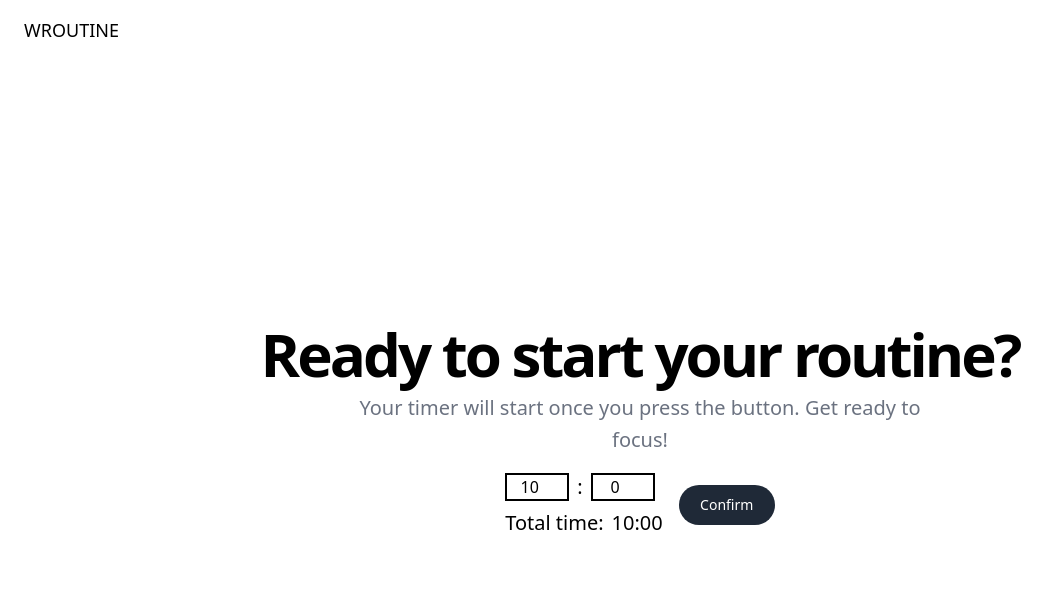
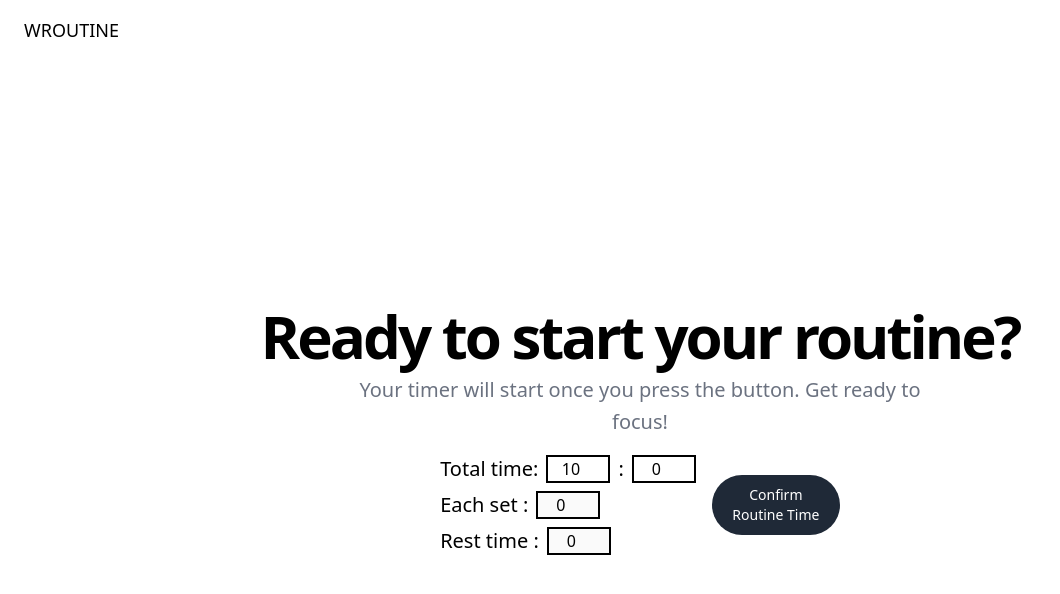
Before and after one commit to LuisCFunes/WROUTINE, a React (Vite) app: page / in a window 1280 px wide. Shown: the top 594 px of the page, without its empty margins (0-1060 px from the left). Built offline with nearby package versions, Linux system fonts and the light colour scheme.

Commit message:
inputs for rest and each time set

```diff
--- a/src/components/ui/Btn.tsx
+++ b/src/components/ui/Btn.tsx
@@ -9,7 +9,7 @@ const Button: React.FC<ButtonProps> = ({ onClick, children }) => {
   return (
     <button
       type="button"
-      className="w-24 text-white bg-gray-800 hover:bg-gray-900 focus:outline-none focus:ring-4 focus:ring-gray-300 font-medium rounded-full text-sm px-5 py-2.5  dark:bg-gray-800 dark:hover:bg-gray-700 dark:focus:ring-gray-700 dark:border-gray-700"
+      className="w-32 text-white bg-gray-800 hover:bg-gray-900 focus:outline-none focus:ring-4 focus:ring-gray-300 font-medium rounded-full text-sm px-5 py-2.5  dark:bg-gray-800 dark:hover:bg-gray-700 dark:focus:ring-gray-700 dark:border-gray-700"
       onClick={onClick}
     >
       {children}
--- a/src/components/ui/inputTimeTotal.tsx
+++ b/src/components/ui/inputTimeTotal.tsx
@@ -2,116 +2,158 @@ import React, { useState, useEffect } from "react";
 import Btn from "./Btn";
 
 const InputTimeTotal: React.FC = () => {
-    const [minutes, setMinutes] = useState(10); // State to manage the minutes
-    const [seconds, setSeconds] = useState(0); // State to manage the seconds
-    const [isConfirmed, setIsConfirmed] = useState(false); // State to track if time is confirmed
-    const [isRunning, setIsRunning] = useState(false); // State to track if timer is running
+    const [time, setTime] = useState({ minutes: 10, seconds: 0 });
+    const [timeRoutine, setTimeRoutine] = useState({ exerciseTime: 0, restTime: 0, });
+    const [confirms, setIsconfirms] = useState({ confirmRoutine: false, confirmEachSet: false,confirmRest:false });
+    const [isRunning, setIsRunning] = useState(false);
 
-    const handleMinutesChange = (e: React.ChangeEvent<HTMLInputElement>) => {
-        if (!isConfirmed) {
-            const value = parseInt(e.target.value);
-            setMinutes(isNaN(value) ? 0 : value);
+    const handleTimeChange = (e: React.ChangeEvent<HTMLInputElement>) => {
+        if (!confirms.confirmRoutine) {
+            const { value } = e.target;
+            const parsedValue = parseInt(value);
+            setTime((prevTime) => ({
+                ...prevTime,
+                [e.target.name]: isNaN(parsedValue) ? 0 : parsedValue,
+            }));
         }
     };
 
-    const handleSecondsChange = (e: React.ChangeEvent<HTMLInputElement>) => {
-        if (!isConfirmed) {
-            const value = parseInt(e.target.value);
-            setSeconds(isNaN(value) ? 0 : value);
+    const handleTimeRoutineChange = (e: React.ChangeEvent<HTMLInputElement>) => {
+        if (confirms.confirmRoutine) {
+            const { value } = e.target;
+            const parsedValue = parseInt(value);
+            setTimeRoutine((prevTime) => ({
+                ...prevTime,
+                [e.target.name]: isNaN(parsedValue) ? 0 : parsedValue,
+            }));
         }
     };
 
     const handleConfirmClick = () => {
-        setIsConfirmed(true);
+        setIsconfirms((prevConfirm) => ({ ...prevConfirm, confirmRoutine: true }));
     };
 
-    const handleStartClick = () => {
-        setIsRunning(true);
+    const handleConfirmTimeExerciseClick = () => {
+        setIsconfirms((prevConfirm) => ({ ...prevConfirm, confirmEachSet: true }));
     };
 
-    const handleStopClick = () => {
-        setIsRunning(false);
+    const handleConfirmRestClick = () => {
+        setIsconfirms((prevConfirm) => ({ ...prevConfirm, confirmRest: true }));
+    };
+
+    const toggleRunningState = () => {
+        setIsRunning(prevRunning => !prevRunning);
     };
 
     useEffect(() => {
         let timer: NodeJS.Timeout;
-
         if (isRunning) {
             timer = setInterval(() => {
-                if (seconds === 0) {
-                    if (minutes === 0) {
-                        setIsRunning(false);
-                        clearInterval(timer);
-                    } else {
-                        setMinutes(prevMinutes => prevMinutes - 1);
-                        setSeconds(59);
-                    }
-                } else {
-                    setSeconds(prevSeconds => prevSeconds - 1);
-                }
+                setTime((prevTime) => ({
+                    ...prevTime,
+                    seconds:
+                        prevTime.seconds === 0
+                            ? prevTime.minutes > 0
+                                ? 59
+                                : 0
+                            : prevTime.seconds - 1,
+                    minutes:
+                        prevTime.seconds === 0 && prevTime.minutes === 0
+                            ? 0
+                            : prevTime.minutes - (prevTime.seconds === 0 ? 1 : 0),
+                }));
             }, 1000);
         }
-
         return () => clearInterval(timer);
-    }, [isRunning, minutes, seconds]);
+    }, [isRunning, time]);
 
     return (
         <div className="flex justify-center gap-4">
-            <div className="flex flex-col gap-2">
+            <div className="flex flex-col gap-2 my-auto">
                 <div className="flex items-center space-x-2">
-                    {!isConfirmed && (
+                    {confirms.confirmRoutine ? (
+                        <section>
+                            <div className="text-xl font-medium">
+                                Total time:{String(time.minutes).padStart(2, "0")}:
+                                {String(time.seconds).padStart(2, "0")}
+                            </div>
+                        </section>
+                    ) : (
                         <>
+                            <h3 className="text-xl font-medium">Total time:</h3>
                             <input
                                 type="number"
-                                value={minutes}
-                                onChange={handleMinutesChange}
+                                value={time.minutes}
+                                onChange={handleTimeChange}
                                 className="border-2 border-black rounded-md w-16 text-center"
-                                disabled={isConfirmed}
+                                disabled={confirms.confirmRoutine}
+                                name="minutes"
                             />
                             <div className="text-xl font-medium">:</div>
                             <input
                                 type="number"
-                                value={seconds}
-                                onChange={handleSecondsChange}
+                                value={time.seconds}
+                                onChange={handleTimeChange}
                                 className="border-2 border-black rounded-md w-16 text-center"
-                                disabled={isConfirmed}
+                                disabled={confirms.confirmRoutine}
+                                name="seconds"
                             />
                         </>
                     )}
                 </div>
-                <div className="flex">
-                    <div className="flex items-center space-x-2">
-                        <div className="text-xl font-medium">Total time:</div>
+
+                <div className="flex items-center space-x-2">
+                    {confirms.confirmRoutine && confirms.confirmEachSet ? (
                         <div className="text-xl font-medium">
-                            {String(minutes).padStart(2, "0")}
-                            {":"}
-                            {String(seconds).padStart(2, "0")}
+                            Each set :{String(timeRoutine.exerciseTime).padStart(2, "0")}
                         </div>
-                    </div>
+                    ) : (
+                        <>
+                            <h3 className="text-xl font-medium"> Each set :</h3>
+                            <input
+                                type="number"
+                                value={timeRoutine.exerciseTime}
+                                onChange={handleTimeRoutineChange}
+                                className="border-2 border-black rounded-md w-16 text-center"
+                                disabled={!confirms.confirmRoutine}
+                                name="exerciseTime"
+                            />
+                        </>
+                    )}
+                </div>
+
+                <div className="flex items-center space-x-2">
+                    {confirms.confirmRoutine && confirms.confirmEachSet && confirms.confirmRest ? (
+                        <div className="text-xl font-medium">
+                            Rest time :{String(timeRoutine.restTime).padStart(2, "0")}
+                        </div>
+                    ) : (
+                        <>
+                            <h3 className="text-xl font-medium"> Rest time :</h3>
+                            <input
+                                type="number"
+                                value={timeRoutine.restTime}
+                                onChange={handleTimeRoutineChange}
+                                className="border-2 border-black rounded-md w-16 text-center"
+                                disabled={!confirms.confirmEachSet}
+                                name="restTime"
+                            />
+                        </>
+                    )}
                 </div>
             </div>
-            <div className="flex flex-col my-auto">
-                {!isConfirmed && (
-                    <Btn
-                        onClick={handleConfirmClick}
-                    >
-                        Confirm
-                    </Btn>
+            <div className="my-auto">
+                {!confirms.confirmRoutine && <Btn onClick={handleConfirmClick}>Confirm Routine Time</Btn>}
+                {confirms.confirmRoutine && !confirms.confirmEachSet && (
+                    <Btn onClick={handleConfirmTimeExerciseClick}>Confirm Set Time</Btn>
                 )}
-                {isConfirmed && !isRunning && (
-                    <Btn
-                        onClick={handleStartClick}
-                    >
-                        Star
-                    </Btn>
+                 {confirms.confirmRoutine && confirms.confirmEachSet && !confirms.confirmRest &&  (
+                    <Btn onClick={handleConfirmRestClick}>Confirm Rest Time</Btn>
                 )}
-                {isRunning && (
-                    <Btn
-                        onClick={handleStopClick}
-                    >
-                        Stop
-                    </Btn>
+                {confirms.confirmRoutine && !isRunning && confirms.confirmEachSet && confirms.confirmRest &&(
+                    <Btn onClick={toggleRunningState}>Start</Btn>
                 )}
+                {isRunning && <Btn onClick={toggleRunningState}>Stop</Btn>}
             </div>
         </div>
     );
```
